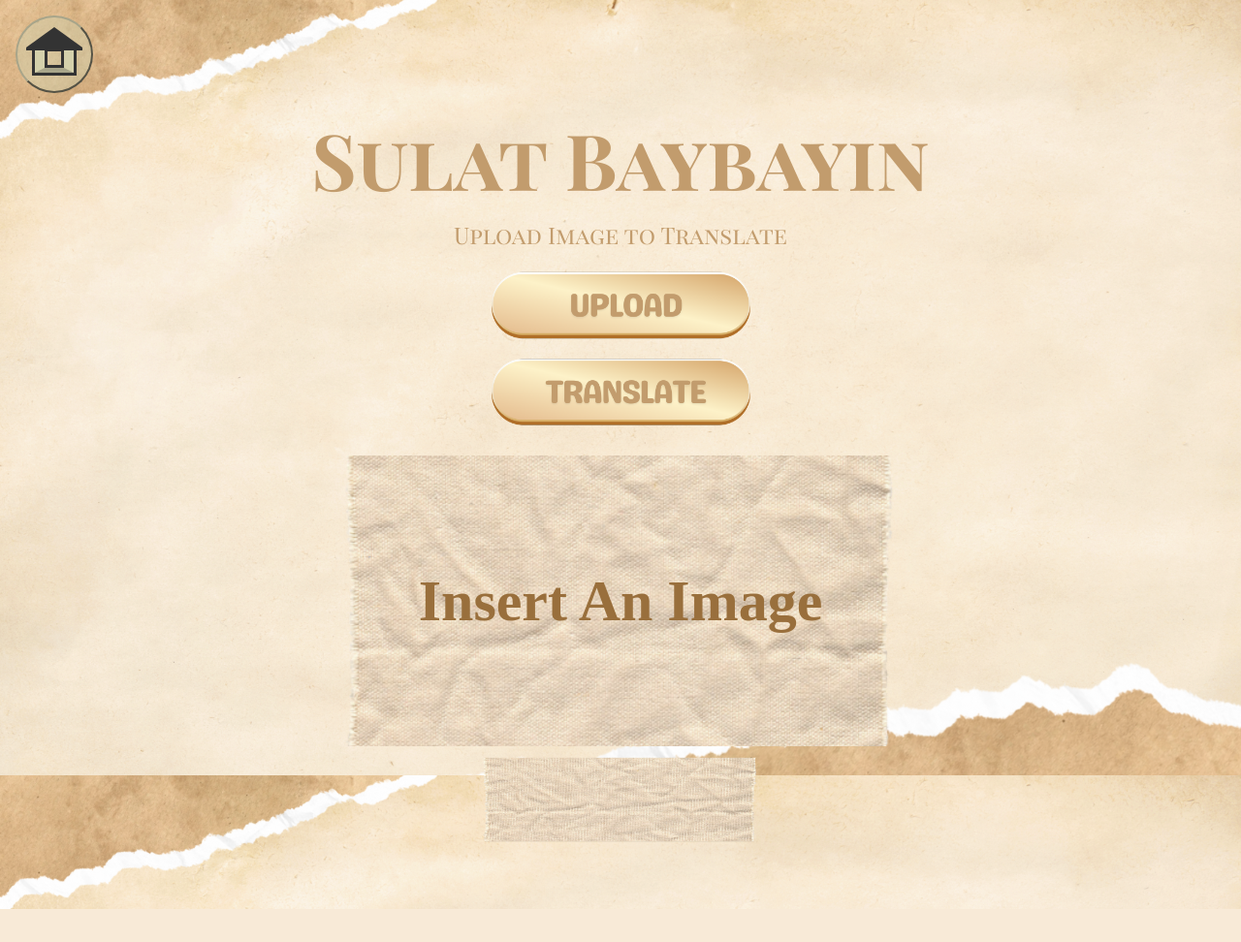
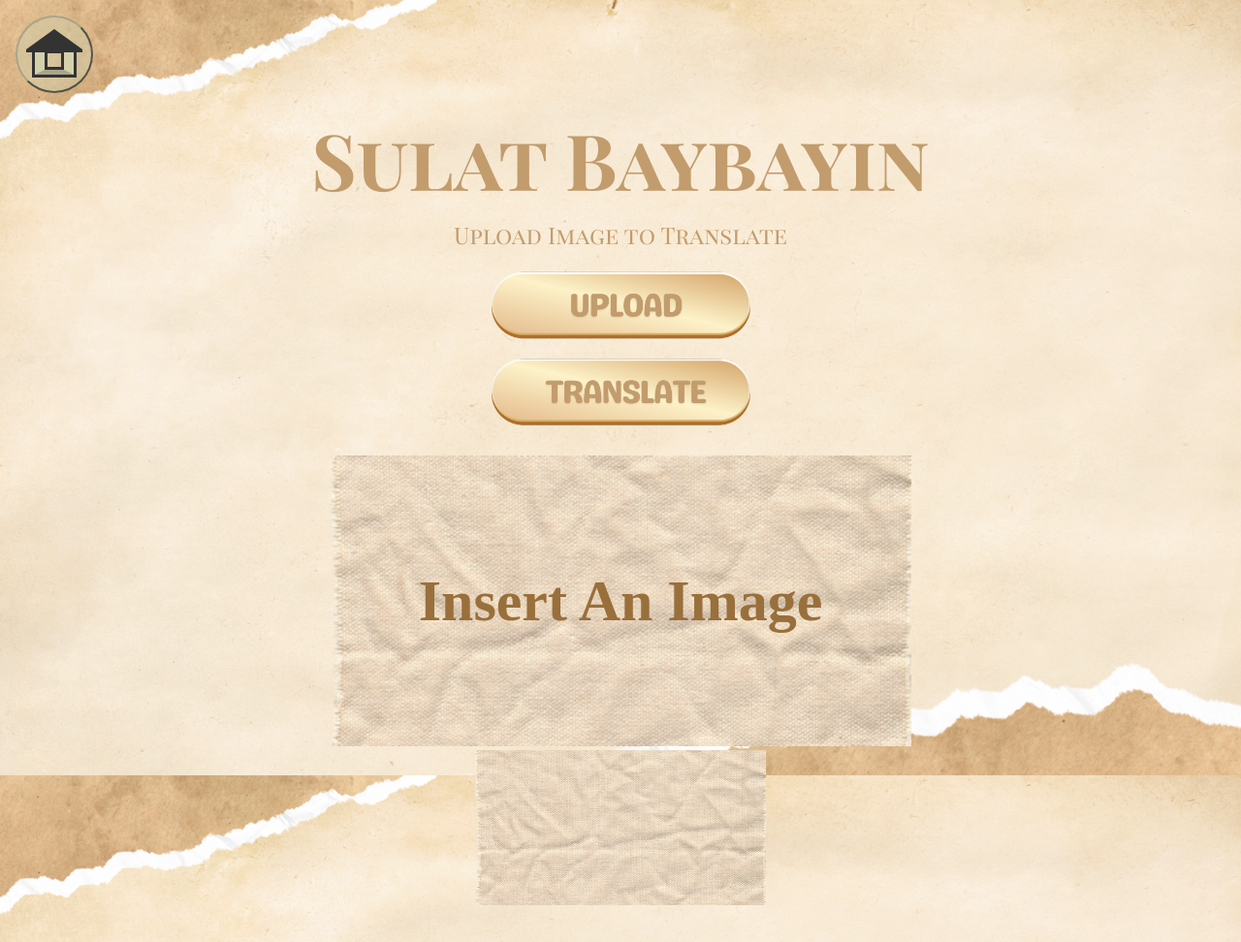
Before and after one commit to hornley/sulatbaybayin-ui, a Flask app: page /translate in a window 1280 px wide. Shown: the whole page at 97% size. Before the commit the page ends 938 px from the top, so only its background shows below. Run offline with Flask 2, Linux system fonts and the light colour scheme; some web fonts are replaced.

Commit message:
Model now works with this current version Improved Text Output design

```diff
--- a/app.py
+++ b/app.py
@@ -32,6 +32,7 @@
             if fn.endswith('.pth'):
                 return os.path.join(dirpath, fn)
     return None
+
 
 
 # Try to locate and load a checkpoint at startup (if available). The path can be overridden
--- a/frontend/static/javascript.js
+++ b/frontend/static/javascript.js
@@ -5,6 +5,19 @@
 const imageOutput = document.getElementById("imageOutput");
 const textOutput = document.getElementById("textOutput");
 
+
+function adjustTextOutputHeight() {
+  //Reset height to auto first to get the natural height
+  textOutput.style.height='auto';
+
+  //Calculate the required height with a minimum
+  const scrollHeight =textOutput.scrollHeight;
+  const minHeight = 150; // Minimum height in pixels
+  const calculatedHeight = Math.max(minHeight, scrollHeight + 20); // Padding
+
+  //Set the new height
+  textOutput.style.height = calculatedHeight + 'px';
+}
 //temporary image
 let selectedFile = null;
 
@@ -13,15 +26,14 @@
 
   if (selectedFile) {
     // change text in image checker to confirm file uploaded
-    imageChecker.textContent = `Image uploaded: ${selectedFile.name}`;
-    imageChecker.style.color = "green"; // optional: visual cue
+    imageOutput.innerHTML = `Image uploaded: ${selectedFile.name}`;
   } else {
     // go back to normal text if the file is invalid
     imageChecker.textContent = "No Image Has Been Uploaded";
     imageChecker.style.color = "red";
   }
 });
-//uplaod Button
+//upload Button
 uploadButton.addEventListener("click", () => {
   inputImage.click();
 });
@@ -35,7 +47,6 @@
   // indicate translating state
   const originalButtonText = translateButton.textContent;
   translateButton.disabled = true;
-  translateButton.textContent = 'Translating... please wait';
   imageOutput.innerHTML = `<p>Translating... please wait</p>`;
 
   //stuff to ready things to send to AI
@@ -72,4 +83,5 @@
   }
 }
 
+
 );
--- a/frontend/static/styles.css
+++ b/frontend/static/styles.css
@@ -12,7 +12,7 @@
     background-position: center;
     background-attachment: fixed;
     background-color: #f5e4c3; /* Use a matching base color */
-    overflow:hidden;
+    overflow:auto;
 }
 .alphabetBody {
     background-image: url("assets/BaybayinGuide.png");
@@ -189,16 +189,22 @@
     height: auto;
     display: block;
 }
-
 .text-output {
-    margin-top: -2.5vh;
-    width: 300px;
-    height: 150px;
-    background-image:url('assets/InsertBox.png');
+    margin-top:0.5dvh;
+    min-width: 300px;
+    max-width: 100%;
+    min-height: 150px;
+    max-height: 60vh;
+    background-image: url('assets/InsertBox.png');
     background-size: 100% 100%;
-    background-repeat:no-repeat;
-    padding: 10px;
+    background-repeat: no-repeat;
+    background-position: center;
+    padding: 10dvh;
     box-sizing: border-box;
     text-align: left;
-    overflow: hidden;
+    overflow-y: auto;
+    display: flex;
+    flex-direction: column;
+    justify-content: flex-start;
+    font-size:larger;
 }
--- a/frontend/templates/translate.html
+++ b/frontend/templates/translate.html
@@ -1,3 +1,14 @@
+<script>
+fetch('/health')
+  .then(r => r.json())
+  .then(data => {
+    if (data.model_loaded) {
+      document.getElementById('upload-btn').disabled = false;
+    } else {
+      document.getElementById('status').innerText = 'Model loading...';
+    }
+  });
+</script>
 <!DOCTYPE html>
 <html lang="en">
     <head>
```
Also changed, not shown: frontend/static/assets/Button.png (deleted), frontend/static/assets/InsertBox.png.
